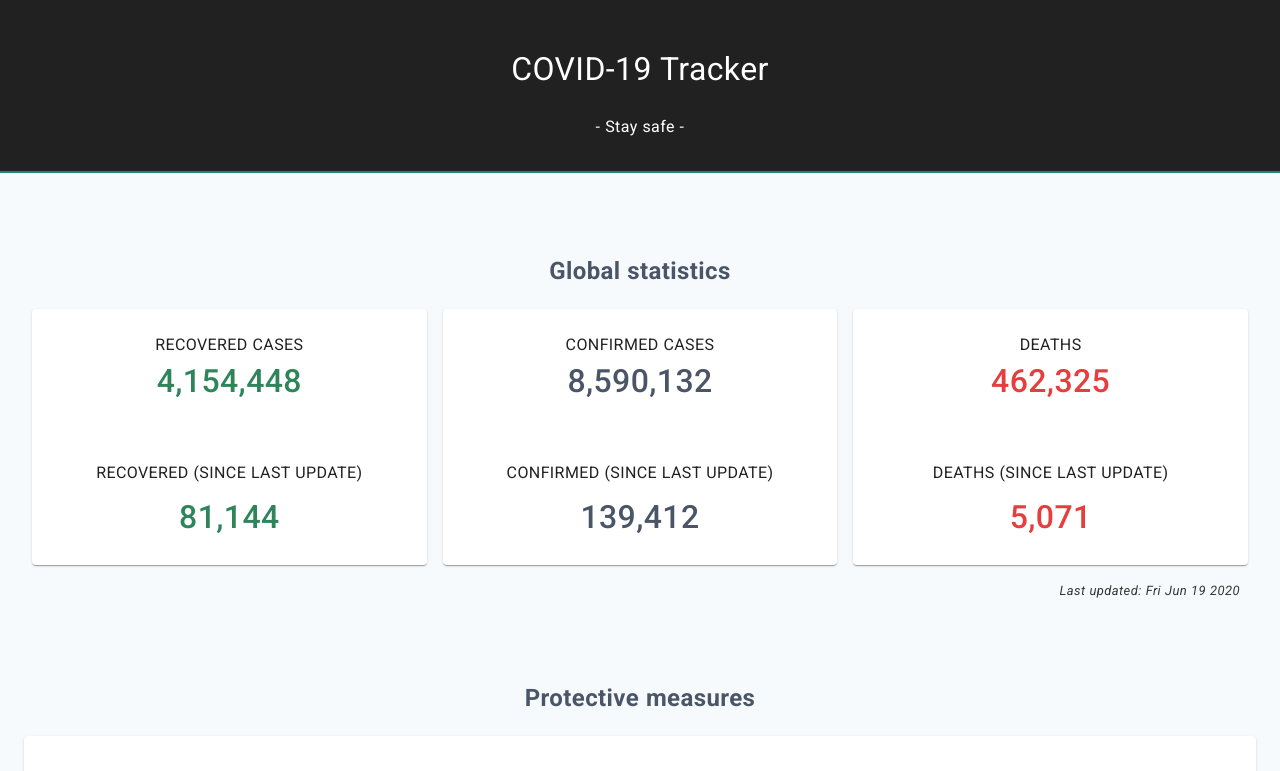
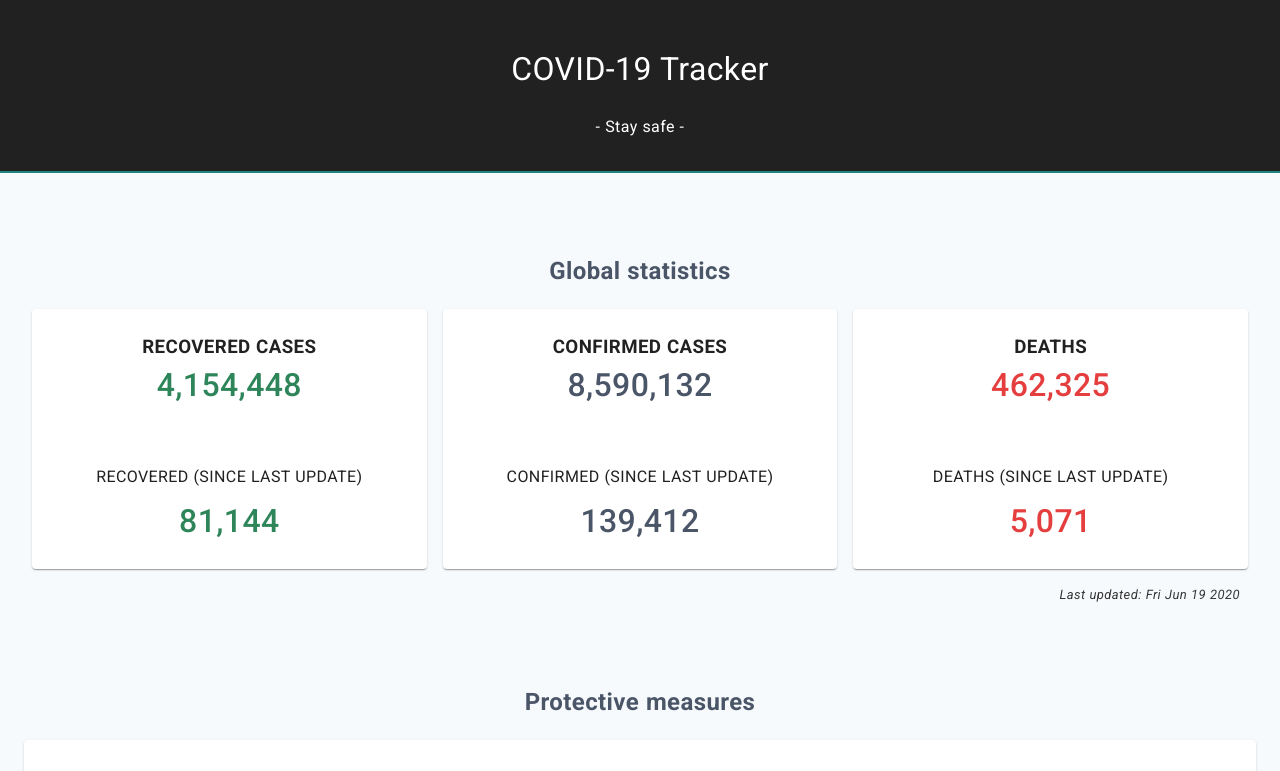
Before and after one commit to nahuel-ianni/covid-19-tracker, a React (Create React App) app in the folder src/: page / in a window 1280 px wide. Shown: the top 771 px of the page. Built offline with nearby package versions, Linux system fonts and the light colour scheme.

Commit message:
Removed unused style class

```diff
--- a/src/src/components/StatsSummary/StatsSummary.module.css
+++ b/src/src/components/StatsSummary/StatsSummary.module.css
@@ -14,11 +14,6 @@
     text-align: center;
 }
 
-.h3 {
-    font-size: medium;
-    font-weight: 400;
-}
-
 .ul {
     display: grid;
     grid-template-columns: repeat(3, 1fr);
```
